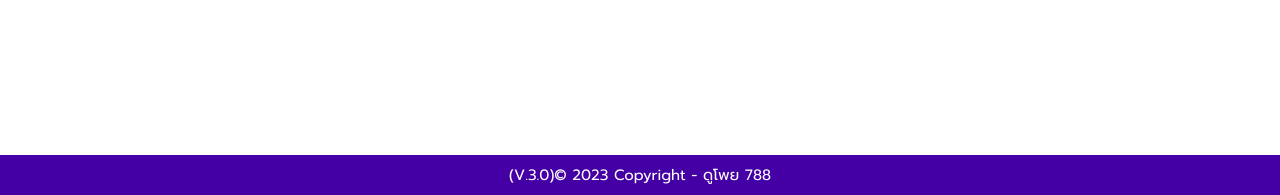
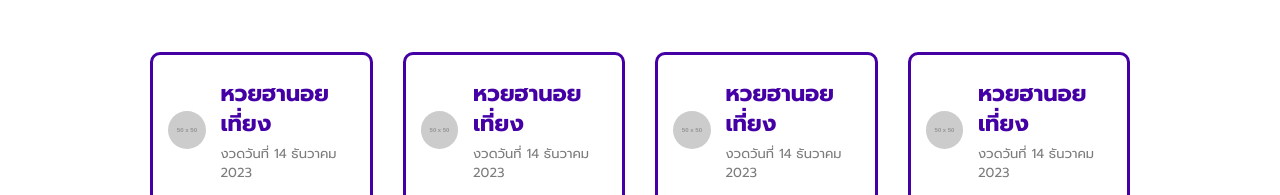
Before and after one commit to zvcx22545/Dopoy788, a React (Vite) app: page / in a window 1280 px wide. Shown: the part 605-800 px from the top of the page. Built offline with nearby package versions, Linux system fonts and the light colour scheme.

Commit message:
src/index.css

```diff
--- a/src/components/Footer/Footer.jsx
+++ b/src/components/Footer/Footer.jsx
@@ -1,6 +1,6 @@
 function Footer(){
     return(
-        <div className="Footer flex justify-center items-center text-white bg-[#4400A5] absolute bottom-0 w-full h-[40px]">
+        <div id="footer" className="Footer flex justify-center items-center text-white bg-[#4400A5] mt-auto w-full h-[40px]">
             <p>(V.3.0)© 2023 Copyright - ดูโพย 788</p>
         </div>
     )
--- a/src/components/Mainlayout/MainLayout.jsx
+++ b/src/components/Mainlayout/MainLayout.jsx
@@ -2,13 +2,17 @@ import Navbar from '../Navbar/Navbar';
 import Navlogin from '../Navlogin/Navlogin'
 import Tab from '../Tab/Tab';
 import Footer from '../Footer/Footer';
+import Card from '../card/card';
 
 function MainLayout() {
+
   return (
     <section id="main-layout">
-      <Navbar></Navbar>
+      <Navbar/>
       <Navlogin/>
       <Tab/>
+      <Card/>
+      <br />
       <Footer/>
     </section>
   );
--- a/src/components/Register/Register.jsx
+++ b/src/components/Register/Register.jsx
@@ -118,11 +118,11 @@ function Register() {
                 value={Bank}
                 label="กรุณาเลือกธนาคาร"
                 onChange={handleChange} >
-                <MenuItem value={20}><div className="flex items-center gap-2"> <img className="h-[15px] w-[15px]" src="" alt="" />ธนาคารไทยพาณิชย์</div> </MenuItem>
-                <MenuItem value={30}><div className="flex items-center gap-2"> <img className="h-[15px] w-[15px]" src="" alt="" />ธนาคารทหารไทยธนชาต</div> </MenuItem>
-                <MenuItem value={40}><div className="flex items-center gap-2"> <img className="h-[15px] w-[15px]" src="" alt="" />ธนาคารกสิกรไทย</div> </MenuItem>
-                <MenuItem value={50}><div className="flex items-center gap-2"> <img className="h-[15px] w-[15px]" src="" alt="" />ธนาคารกรุงศรีอยุธยา</div> </MenuItem>
-                <MenuItem value={60}><div className="flex items-center gap-2"> <img className="h-[15px] w-[15px]" src="" alt="" />ธนาคารออมสิน</div> </MenuItem>
+                <MenuItem value={20}><div className="flex items-center gap-2"> <img className="h-[15px] w-[15px]" src="/public/image/20230930_220541.png" alt="" />ธนาคารไทยพาณิชย์</div> </MenuItem>
+                <MenuItem value={30}><div className="flex items-center gap-2"> <img className="h-[15px] w-[15px]" src="/public/image/20231007_225025.png" alt="" />ธนาคารทหารไทยธนชาต</div> </MenuItem>
+                <MenuItem value={40}><div className="flex items-center gap-2"> <img className="h-[15px] w-[15px]" src="/public/image/20231204_100616.png" alt="" />ธนาคารกสิกรไทย</div> </MenuItem>
+                <MenuItem value={50}><div className="flex items-center gap-2"> <img className="h-[15px] w-[15px]" src="/public/image/20231208_133001.png" alt="" />ธนาคารกรุงศรีอยุธยา</div> </MenuItem>
+                <MenuItem value={60}><div className="flex items-center gap-2"> <img className="h-[15px] w-[15px]" src="/public/image/20231208_133120.png" alt="" />ธนาคารออมสิน</div> </MenuItem>
               </Select>
             </FormControl>
           </Box>
--- a/src/index.css
+++ b/src/index.css
@@ -10,7 +10,11 @@ body{
   font-family: "Prompt" , sans-serif;
 }
 #main-layout{
-  width: 100vw;
-  height: 100vh;
+  position: relative;
+  min-height: 100vh;
   /* padding: 10px; */
 }
+#footer{
+  position: absolute;
+  bottom: -5rem;
+}
```
